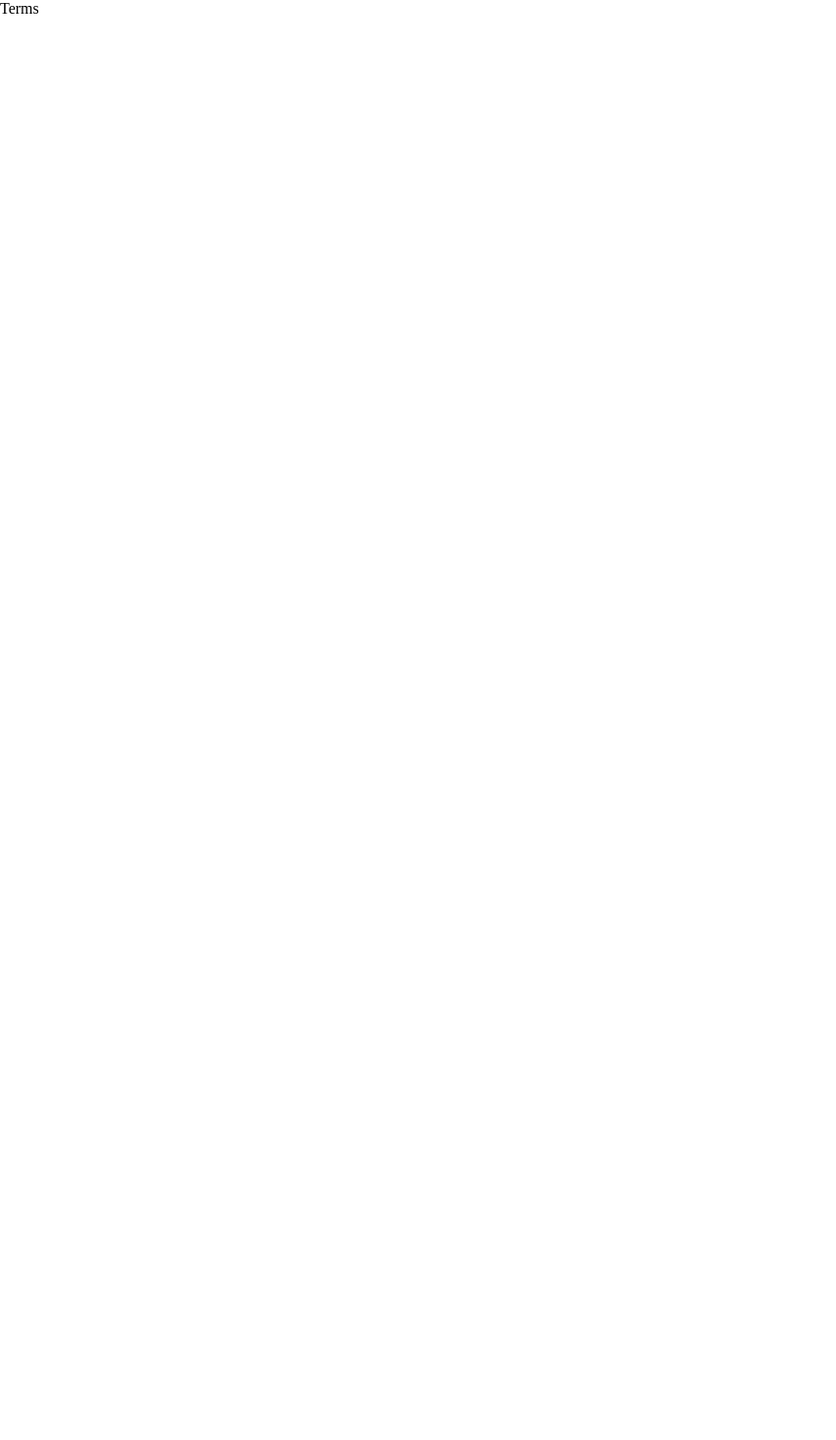
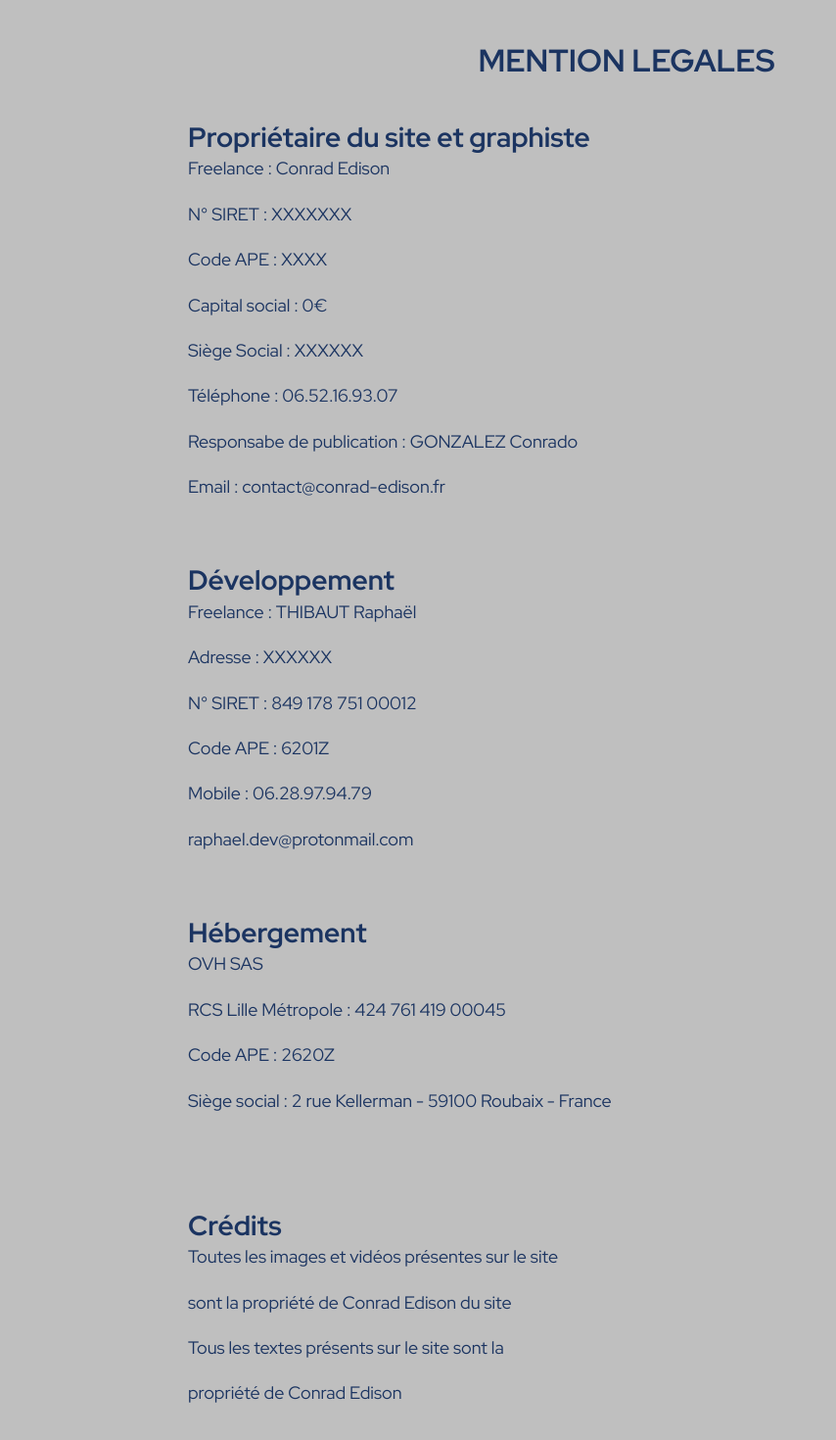
Before and after one commit to Musubi42/Conrado-Portfolio, a React (Create React App) app: page /mentions_legales in a window 1280 px wide. Shown: the part 100-1570 px from the top of the page at 98% size, without its empty margins (0-854 px from the left). Before the commit the page ends 800 px from the top, so only its background shows below. Built offline with nearby package versions, Linux system fonts and the light colour scheme.

Commit message:
Création de la page Terms

```diff
--- a/src/pages/terms/Terms.jsx
+++ b/src/pages/terms/Terms.jsx
@@ -1,8 +1,65 @@
-import React from 'react'
-import "./terms.css"
+import React from "react";
+import "./terms.css";
 
 export default function Terms() {
   return (
-    <div>Terms</div>
-  )
+    <div className="termsMain">
+      <h1 className="termsTitle">MENTION LEGALES</h1>
+      <section>
+        <article className="termsParagraph">
+          <h3>Propriétaire du site et graphiste</h3>
+          <p>Freelance : Conrad Edison</p>
+          <br />
+          <p>N° SIRET : XXXXXXX</p>
+          <br />
+          <p>Code APE : XXXX</p>
+          <br />
+          <p>Capital social : 0€</p>
+          <br />
+          <p>Siège Social : XXXXXX</p>
+          <br />
+          <p>Téléphone : 06.52.16.93.07</p>
+          <br />
+          <p>Responsabe de publication : GONZALEZ Conrado</p>
+          <br />
+          <p>Email : contact@conrad-edison.fr</p>
+        </article>
+        <article className="termsParagraph">
+          <h3>Développement</h3>
+          <p>Freelance : THIBAUT Raphaël</p>
+          <br />
+          <p>Adresse : XXXXXX</p>
+          <br />
+          <p>N° SIRET : 849 178 751 00012</p>
+          <br />
+          <p>Code APE : 6201Z</p>
+          <br />
+          <p>Mobile : 06.28.97.94.79</p>
+          <br />
+          <p>raphael.dev@protonmail.com</p>
+        </article>
+        <article className="termsParagraph">
+          <h3>Hébergement</h3>
+          <p>OVH SAS</p>
+          <br />
+          <p>RCS Lille Métropole : 424 761 419 00045</p>
+          <br />
+          <p>Code APE : 2620Z</p>
+          <br />
+          <p>Siège social : 2 rue Kellerman - 59100 Roubaix - France</p>
+          <br />
+        </article>
+        <article className="termsParagraph">
+          <h3>Crédits</h3>
+          <p>Toutes les images et vidéos présentes sur le site</p>
+          <br />
+          <p>sont la propriété de Conrad Edison du site</p>
+          <br />
+          <p>Tous les textes présents sur le site sont la</p>
+          <br />
+          <p>propriété de Conrad Edison</p>
+        </article>
+      </section>
+    </div>
+  );
 }
--- a/src/pages/terms/terms.css
+++ b/src/pages/terms/terms.css
@@ -0,0 +1,55 @@
+.termsMain {
+  display: flex;
+  flex-direction: column;
+  align-items: center;
+  justify-content: center;
+  margin: 0;
+  padding: 0;
+  width: 100%;
+  height: 100%;
+  background: #bfbfbf;
+
+  font-family: 'Red Hat Display';
+  font-style: normal;
+  font-weight: 500;
+  font-size: 24px;
+  line-height: 32px;
+  display: flex;
+  align-items: center;
+  color: #1B3461;
+}
+
+.termsTitle {
+  font-family: 'Red Hat Display';
+  font-style: normal;
+  font-weight: 700;
+  font-size: 2rem;
+  line-height: 64px;
+
+  /* identical to box height */
+  display: flex;
+  align-items: center;
+  margin: 30px;
+}
+
+section {
+  margin-bottom: 50px;
+}
+
+.termsMain article {
+  margin: 0px 0px 70px 0px;
+  padding: 0;
+}
+
+article h3 {
+  margin-bottom: .7rem;
+}
+
+article p {
+  line-height: .5rem;
+  padding: 0;
+  margin-top: -.3rem;
+
+  font-weight: 400;
+  font-size: 18px;
+}
```
